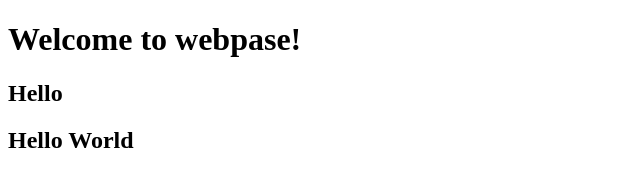
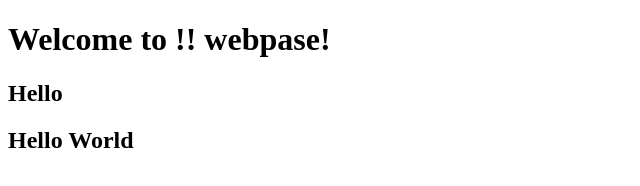
Before and after one commit to Jobaer-Ahamed/learling, a plain HTML site: page hello.html in a window 1280 px wide. Shown: the whole page, without its empty margins (0-640 px from the left). Drawn offline with Linux system fonts and the light colour scheme.

Commit message:
add punctuation

```diff
--- a/hello.html
+++ b/hello.html
@@ -4,7 +4,7 @@
     <head>
         <title>Hello</title>
         <body>
-            <h1>Welcome to webpase!</h1>
+            <h1>Welcome to !! webpase!</h1>
             <h2>Hello<h2>
             Hello World
         </body>
```
